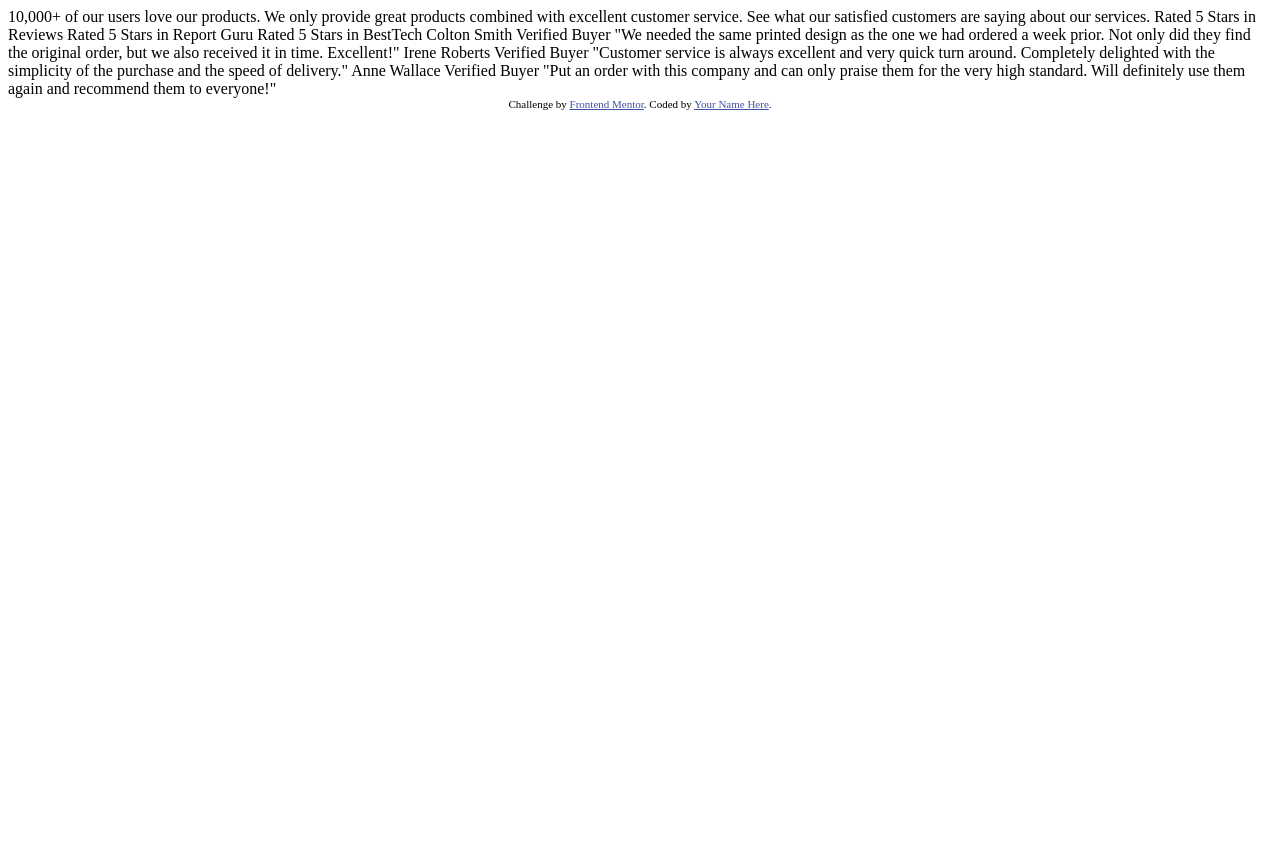
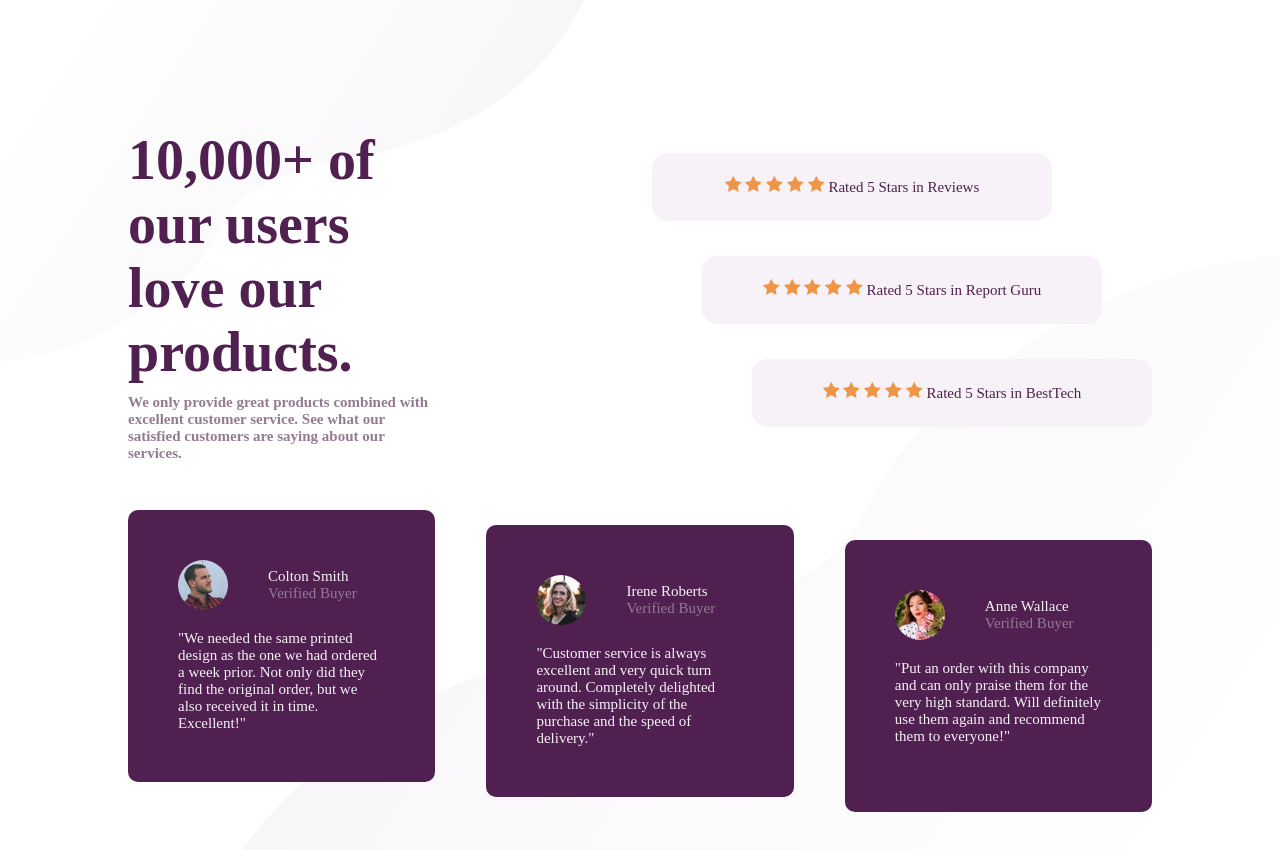
Before and after one commit to Jenosan-cmd/social-proof-section-web-page, a plain HTML site: page index.html in a window 1280 px wide. Before the commit the page ends 800 px from the top, so only its background shows below. Drawn offline with Linux system fonts and the light colour scheme.

Commit message:
final project

```diff
--- a/index.html
+++ b/index.html
@@ -3,18 +3,12 @@
   <head>
     <meta charset="UTF-8" />
     <meta name="viewport" content="width=device-width, initial-scale=1.0" />
-    <!-- displays site properly based on user's device -->
-
-    <link
-      rel="icon"
-      type="image/png"
-      sizes="32x32"
-      href="./images/favicon-32x32.png"
-    />
+    <link rel="icon"type="image/png"sizes="32x32"href="./images/favicon-32x32.png"/>
+    <link rel="stylesheet" href="style.css">
+    <link rel="font" href="https://fonts.google.com/specimen/Spartan">
 
     <title>Frontend Mentor | Social proof section</title>
 
-    <!-- Feel free to remove these styles or customise in your own stylesheet 👍 -->
     <style>
       .attribution {
         font-size: 11px;
@@ -26,36 +20,97 @@
     </style>
   </head>
   <body>
-    10,000+ of our users love our products.
+    <div class="container">
+      <div class="head">
+        <div class="header">
+          <h1><b>10,000+ of our users love our products.</b></h1>
 
-    We only provide great products combined with excellent customer service.
-    See what our satisfied customers are saying about our services.
+          <p><b>We only provide great products combined with excellent customer service.
+          See what our satisfied customers are saying about our services.</b></p>
+        </div>
+        <div class="stars">
+          <div class="stars-1">
+            <div class="first">
+              <img src="./images/icon-star.svg" alt="">
+              <img src="./images/icon-star.svg" alt="">
+              <img src="./images/icon-star.svg" alt="">
+              <img src="./images/icon-star.svg" alt="">
+              <img src="./images/icon-star.svg" alt="">
+              Rated 5 Stars in Reviews
+            </div>
+          </div>
+          <div class="stars-2">
+            <div class="second">
+              <img src="./images/icon-star.svg" alt="">
+              <img src="./images/icon-star.svg" alt="">
+              <img src="./images/icon-star.svg" alt="">
+              <img src="./images/icon-star.svg" alt="">
+              <img src="./images/icon-star.svg" alt="">
+              Rated 5 Stars in Report Guru
+            </div>
+          </div>
+          <div class="stars-3">
+            <div class="third">
+              <img src="./images/icon-star.svg" alt="">
+              <img src="./images/icon-star.svg" alt="">
+              <img src="./images/icon-star.svg" alt="">
+              <img src="./images/icon-star.svg" alt="">
+              <img src="./images/icon-star.svg" alt="">
+              Rated 5 Stars in BestTech
+            </div>
+          </div>
+        </div>
+      </div>
 
-    Rated 5 Stars in Reviews
-    Rated 5 Stars in Report Guru
-    Rated 5 Stars in BestTech
-
+      <div class="bottom">
+        <div class="face1">
+          <div class="person">
+            <img src="./images/image-colton.jpg" alt="">
+            <div class="details">
+              <div class="name">
                 Colton Smith
+              </div>
+              <div class="status">
                 Verified Buyer
+              </div>
+            </div>
+          </div>
           "We needed the same printed design as the one we had ordered a week prior.
           Not only did they find the original order, but we also received it in time.
           Excellent!"
-
+        </div>
+        <div class="face2">
+          <div class="person">
+            <img src="./images/image-irene.jpg" alt="">
+            <div class="details">
+              <div class="name">
                 Irene Roberts
+              </div>
+              <div class="status">
                 Verified Buyer
+              </div>
+            </div>
+          </div>
           "Customer service is always excellent and very quick turn around. Completely
           delighted with the simplicity of the purchase and the speed of delivery."
-
+        </div>
+        <div class="face3">
+          <div class="person">
+            <img src="./images/image-anne.jpg" alt="">
+            <div class="details">
+              <div class="name">
                 Anne Wallace
+              </div>
+              <div class="status">
                 Verified Buyer
+              </div>
+            </div>
+          </div>
           "Put an order with this company and can only praise them for the very high
           standard. Will definitely use them again and recommend them to everyone!"
+        </div>
+      </div>
 
-    <div class="attribution">
-      Challenge by
-      <a href="https://www.frontendmentor.io?ref=challenge" target="_blank"
-        >Frontend Mentor</a
-      >. Coded by <a href="#">Your Name Here</a>.
     </div>
   </body>
 </html>
--- /dev/null
+++ b/style.css
@@ -0,0 +1,163 @@
+*{
+    margin: 0%;
+    padding: 0%;
+    box-sizing: border-box;
+    border: none;
+    outline: none;
+}
+body{
+    font-size: 15px;
+    font-family: spartan;
+    background-color: hsl(0, 0%, 100%);
+
+    min-width: 320px;
+    min-height: 100vh;
+    height: 100%;
+
+    background-image: url(./images/bg-pattern-top-desktop.svg),url(./images/bg-pattern-bottom-desktop.svg);
+    background-repeat: no-repeat;
+    background-position: top left,bottom right ;
+
+    padding: 0 10%;
+
+}
+.head{
+    display: flex;
+    justify-content: space-between;
+
+    margin-top: 8rem;
+    margin-bottom: 3rem;
+    overflow: hidden;
+    position: relative;
+}
+.header{
+    width: 30%;
+    margin: 0 0 0 0;
+    border: 0;
+    position: relative;
+}
+h1{
+    color: hsl(300, 43%, 22%);
+    font-weight: 700;
+    font-size: 3.5rem;
+    text-align: left;
+    margin-top: 0;
+    margin-bottom: 10px;
+}
+p{
+    margin-top: 0;
+    color: hsl(303, 10%, 53%);
+}
+.stars{
+    display: flex;
+    flex-direction: column;
+    justify-content: space-evenly;
+    width: 50%;
+    align-items: flex-end;
+    position: relative;
+    margin: 0;
+}
+.first,.second,.third{
+    color: hsl(300, 43%, 22%);
+    font-size: 15px;
+    line-height: 1.75rem;
+    background-color: hsl(300, 24%, 96%);
+    padding: 20px;
+    border-radius: 15px;
+    margin-bottom: 10px;
+    width: 400px;
+    text-align: center;
+}
+.stars-1{
+    padding-right: 100px;
+}
+.stars-2{
+    padding-right: 50px;
+}
+
+
+.bottom{
+    display: flex;
+    width: 100%;
+    justify-content: space-between;
+}
+.face1, .face2, .face3{
+    background-color:  hsl(300, 43%, 22%);
+    width: 30%;
+    padding: 50px 50px;
+    border-radius: 10px;
+    color: hsl(300, 24%, 96%);
+}
+.person img{
+    border-radius: 50%;
+    position: relative;
+    height: 50px;
+}
+.person{
+    display: flex;
+    align-items: center;
+    margin-bottom: 20px;
+}
+.details{
+    padding-left: 40px;
+}
+.name{
+    color: hsl(300, 24%, 96%);
+}
+.status{
+    color: hsl(303, 10%, 53%);
+}
+.face2{
+    position: relative;
+    top: 15px;
+}
+.face3{
+    position: relative;
+    top: 30px;
+}
+
+@media screen and (max-width: 1005px){
+    body{
+        margin: 50px;
+        background-image: url(./images/bg-pattern-top-mobile.svg),url(./images/bg-pattern-bottom-mobile.svg);
+    }
+    .head{
+        text-align: center;
+    }
+    .head,.bottom{
+        flex-direction: column;
+    }
+    .header{
+        text-align: center;
+        width: 100%;
+    }
+    .header h1{
+        margin: 0;
+        width: 75%;
+    }
+
+    .header p{
+        margin: 20px 0;
+    }
+
+    .stars{
+        margin: 10px 0;
+        width: 100%;
+        justify-content: center;
+
+    }
+    .first,.second,.third{
+        width: auto;
+    }
+
+    .stars-1,.stars-2,.stars-3{
+        margin-left: 0;
+        flex-direction: column;
+        padding: 0%;
+    }
+
+    .face1,.face2,.face3{
+        justify-content: center;
+        width: 85%
+    }
+}
```
Lines whose indentation alone changed are shown as unchanged.
